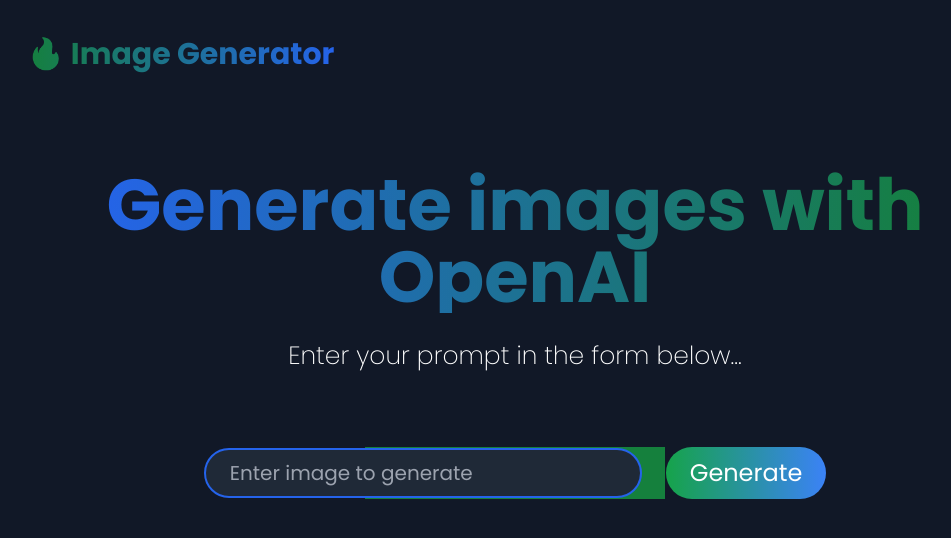
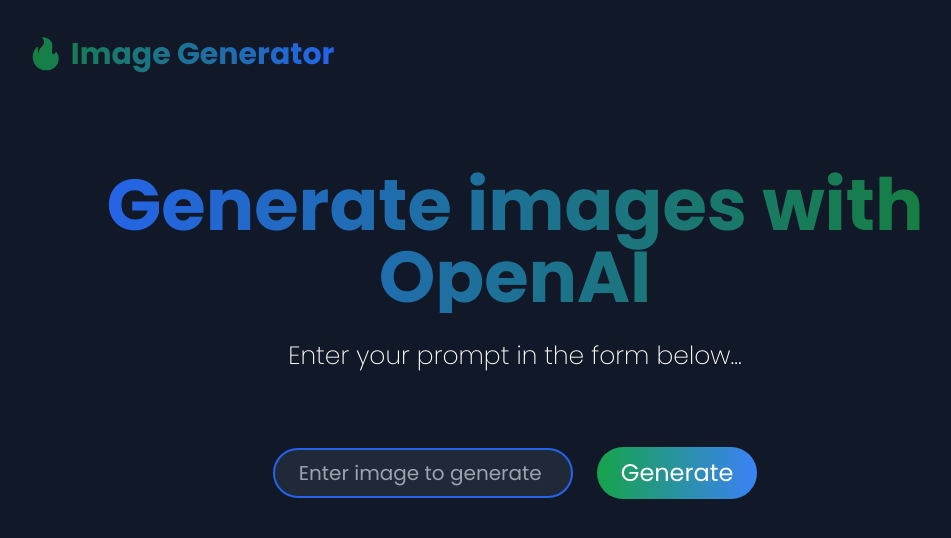
Before and after one commit to Jacobkyalo/openai-image-generator-frontend, a React (Vite) app: page / in a window 1280 px wide. Shown: the top 538 px of the page, without its empty margins (125-1076 px from the left). Built offline with nearby package versions, Linux system fonts and the light colour scheme.

Commit message:
updated input width

```diff
--- a/src/components/Form.jsx
+++ b/src/components/Form.jsx
@@ -10,7 +10,6 @@
   };
   return (
     <section className="my-10">
-      <div className="w-[300px] mx-auto bg-green-700">
       <form
         className="w-full flex flex-col sm:flex-row justify-center items-center gap-6"
         onSubmit={handleFormSubmit}
@@ -18,7 +17,7 @@
         <input
           type="text"
           name="prompt"
-            className="border-2 border-blue-600 px-6 py-2 text-white text-[20px] rounded-[40px] bg-gray-800 outline-none"
+          className="w-[300px] border-2 border-blue-600 px-6 py-2 placehoder- text-white text-[20px] rounded-[40px] bg-gray-800 outline-none"
           placeholder="Enter image to generate"
           autoComplete="off"
           minLength={4}
@@ -34,7 +33,6 @@
           Generate
         </button>
       </form>
-      </div>
     </section>
   );
 }
```
Lines whose indentation alone changed are shown as unchanged.
